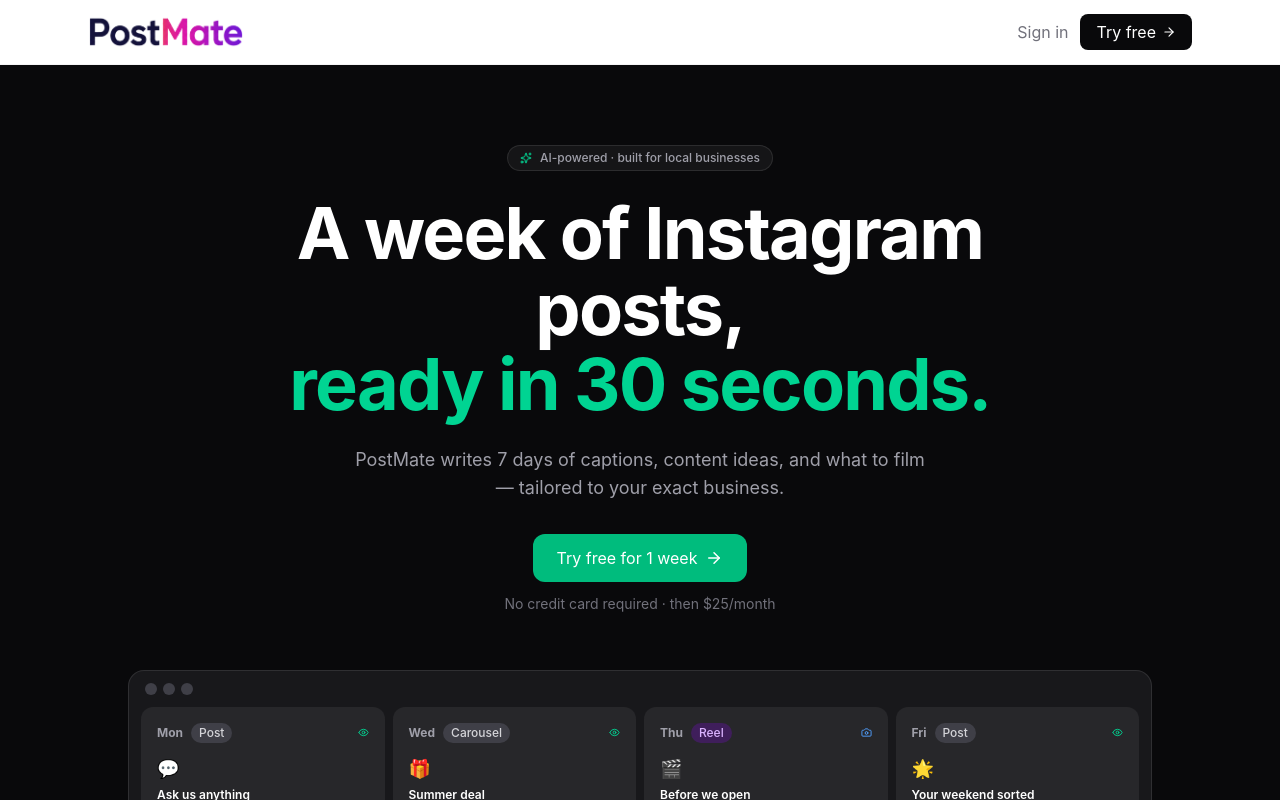
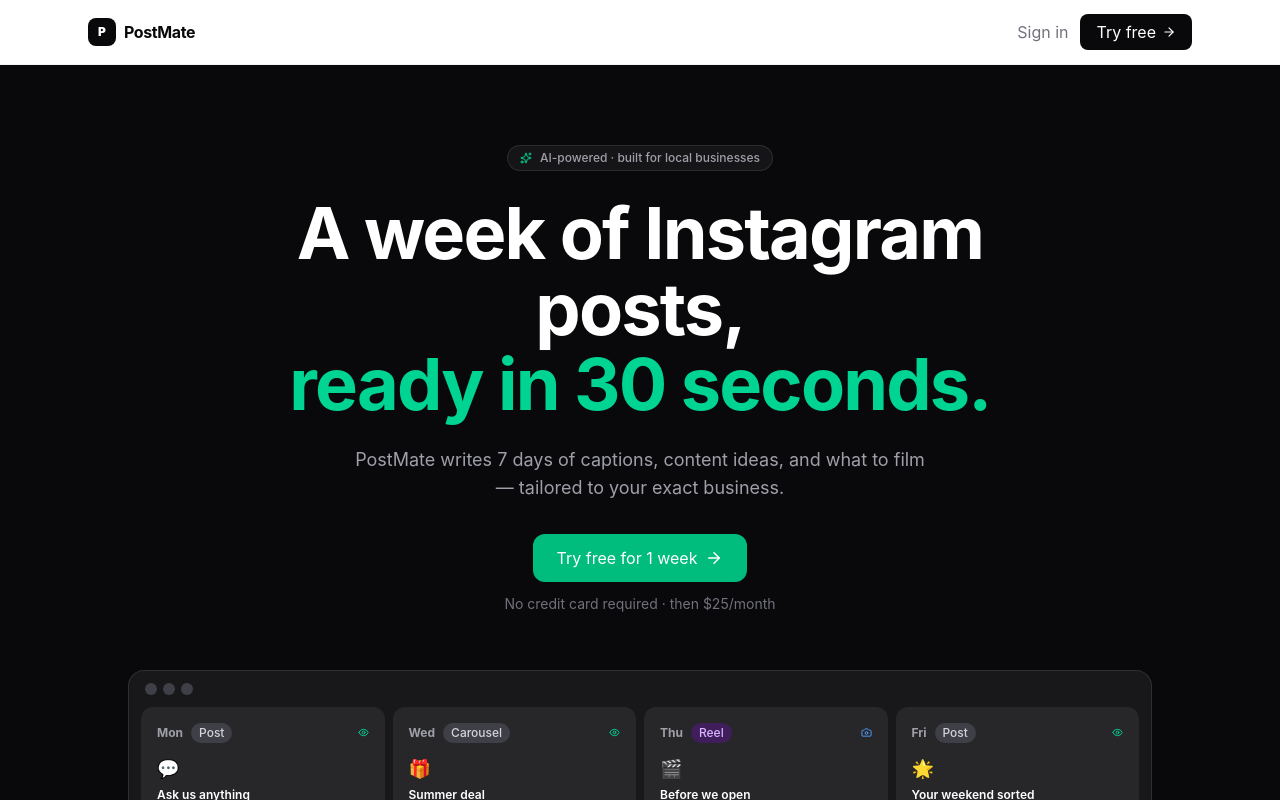
Before and after one commit to scythhe/PostMate, a React (Vite) app: page / in a window 1280 px wide. Shown: the top 800 px of the page. Built offline with nearby package versions, Linux system fonts and the light colour scheme; no server answers.

Commit message:
replace missing logo image with inline brand mark

```diff
--- a/src/components/Navbar.tsx
+++ b/src/components/Navbar.tsx
@@ -49,7 +49,12 @@
 }
 
 export function BrandLogo({ className = 'h-8' }: { className?: string }) {
-  return <img alt="PostMate" className={`${className} w-auto object-contain`} src="/postmate-wordmark.png" />
+  return (
+    <span className={`flex items-center gap-2 ${className}`}>
+      <span className="flex size-7 items-center justify-center rounded-lg bg-zinc-950 text-white text-xs font-black">P</span>
+      <span className="text-base font-bold tracking-tight text-zinc-950">PostMate</span>
+    </span>
+  )
 }
 
 export function ButtonLink({
```
